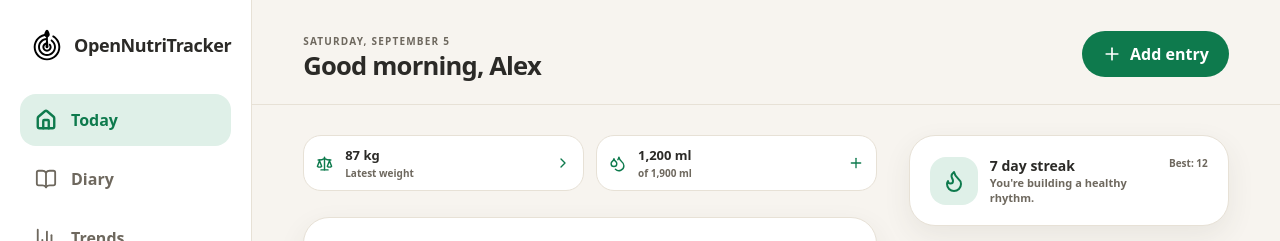
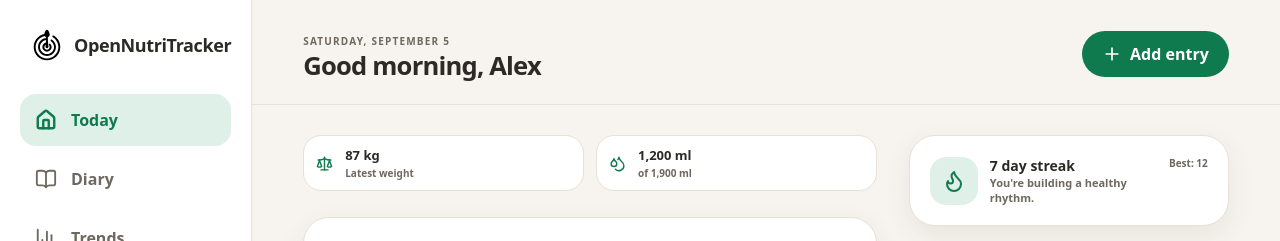
Before and after one commit to hetanthakkar/OpenNutriTracker-Web, a Next.js app: page / in a window 1280 px wide. Shown: the top 241 px of the page. Built offline with nearby package versions, Linux system fonts and the light colour scheme; a web font is replaced by a local one.

Commit message:
Remove inactive quick-stat action icons

```diff
--- a/components/home-view.tsx
+++ b/components/home-view.tsx
@@ -1,7 +1,7 @@
 "use client";
 
 import Image from "next/image";
-import { Activity, ArrowDown, ChevronRight, Droplets, Flame, Footprints, Plus, Scale } from "lucide-react";
+import { Activity, ArrowDown, Droplets, Flame, Footprints, Plus, Scale } from "lucide-react";
 import { activity, meals } from "@/lib/mock-data";
 import { Donut } from "./charts";
 import { Card, ProgressBar, SectionTitle } from "./ui";
@@ -35,13 +35,18 @@ export function HomeView({ onAdd, visible }: { onAdd: () => void; visible: HomeV
     width: "100%",
   };
 
-  const quickStatButtonStyle: React.CSSProperties = {
+  const quickStatItemStyle: React.CSSProperties = {
     display: "grid",
-    gridTemplateColumns: "auto minmax(0, 1fr) auto",
+    gridTemplateColumns: "auto minmax(0, 1fr)",
     alignItems: "center",
     columnGap: 12,
     width: "100%",
     minWidth: 0,
+    padding: "10px 12px",
+    border: "1px solid var(--border)",
+    borderRadius: 18,
+    background: "var(--surface)",
+    color: "var(--accent)",
     textAlign: "left",
   };
 
@@ -57,16 +62,14 @@ export function HomeView({ onAdd, visible }: { onAdd: () => void; visible: HomeV
       <div className="home-layout">
       <div className="home-main">
         {visible.quickStats && <div className="quick-stats" style={quickStatsStyle}>
-          <button style={quickStatButtonStyle}>
+          <div style={quickStatItemStyle}>
             <Scale size={17} />
             <span style={quickStatCopyStyle}><strong>87 kg</strong><small>Latest weight</small></span>
-            <ChevronRight size={16} />
-          </button>
-          <button style={quickStatButtonStyle}>
+          </div>
+          <div style={quickStatItemStyle}>
             <Droplets size={17} />
             <span style={quickStatCopyStyle}><strong>1,200 ml</strong><small>of 1,900 ml</small></span>
-            <Plus size={16} />
-          </button>
+          </div>
         </div>}
 
         {visible.energy && <Card className="energy-card">
```
